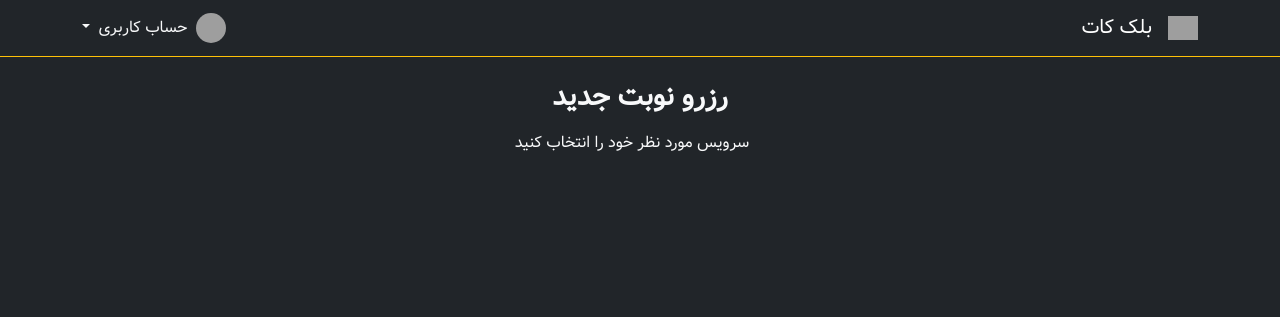
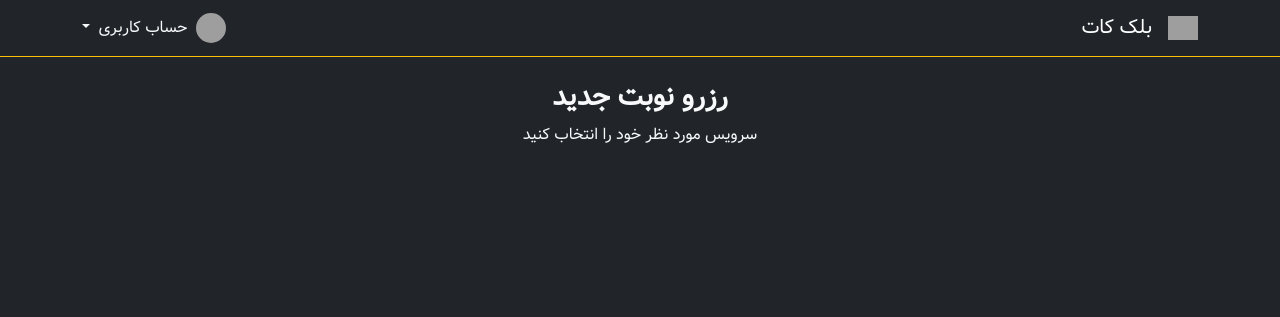
Before and after one commit to bardianz/blackcut-django, a Django app: template reservation/templates/reservation/select_service.html in a window 1280 px wide. Shown: the top 317 px of the page. Run offline with Django 5.2, Linux system fonts and the light colour scheme; the template is opened without the code that fills it, so the values that code supplies are empty; grey boxes are pictures that could not be loaded.

Commit message:
fix select service page structure

```diff
--- a/reservation/templates/reservation/select_service.html
+++ b/reservation/templates/reservation/select_service.html
@@ -11,8 +11,8 @@
 <!-- <div class="d-flex justify-content-center mb-4">
     <div class="col-lg-8 col-md-12 col-sm-12 col-xs-12 px-2"> -->
 
-<div class="row text-center mb-3">
-    <h3 class"" dir="auto"><strong> رزرو نوبت جدید</strong></h3>
+<div class="text-center mb-3">
+    <h3 dir="auto"><strong> رزرو نوبت جدید</strong></h3>
     <p class="m-2">سرویس مورد نظر خود را انتخاب کنید</p>
 </div>
 
```
